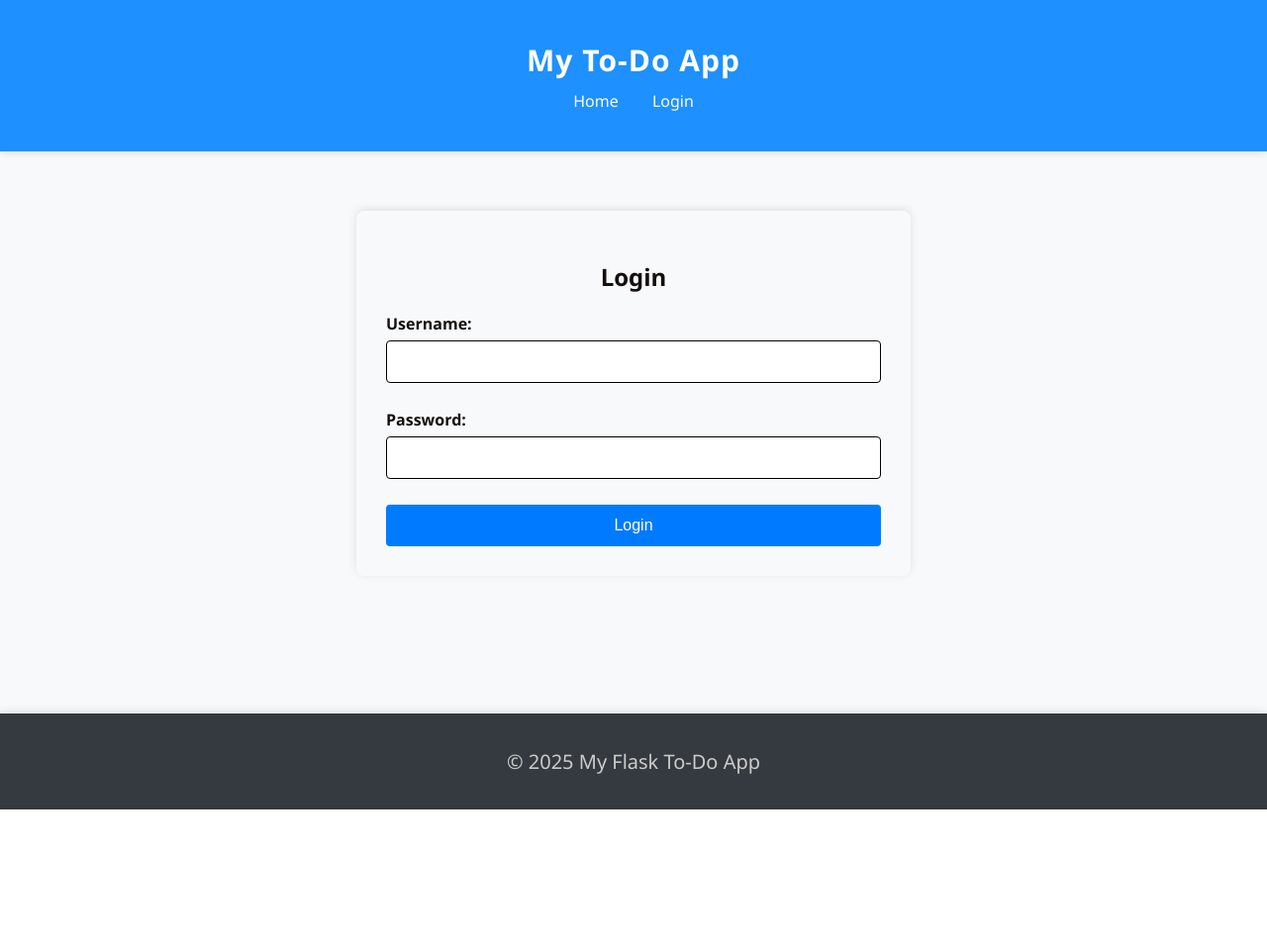
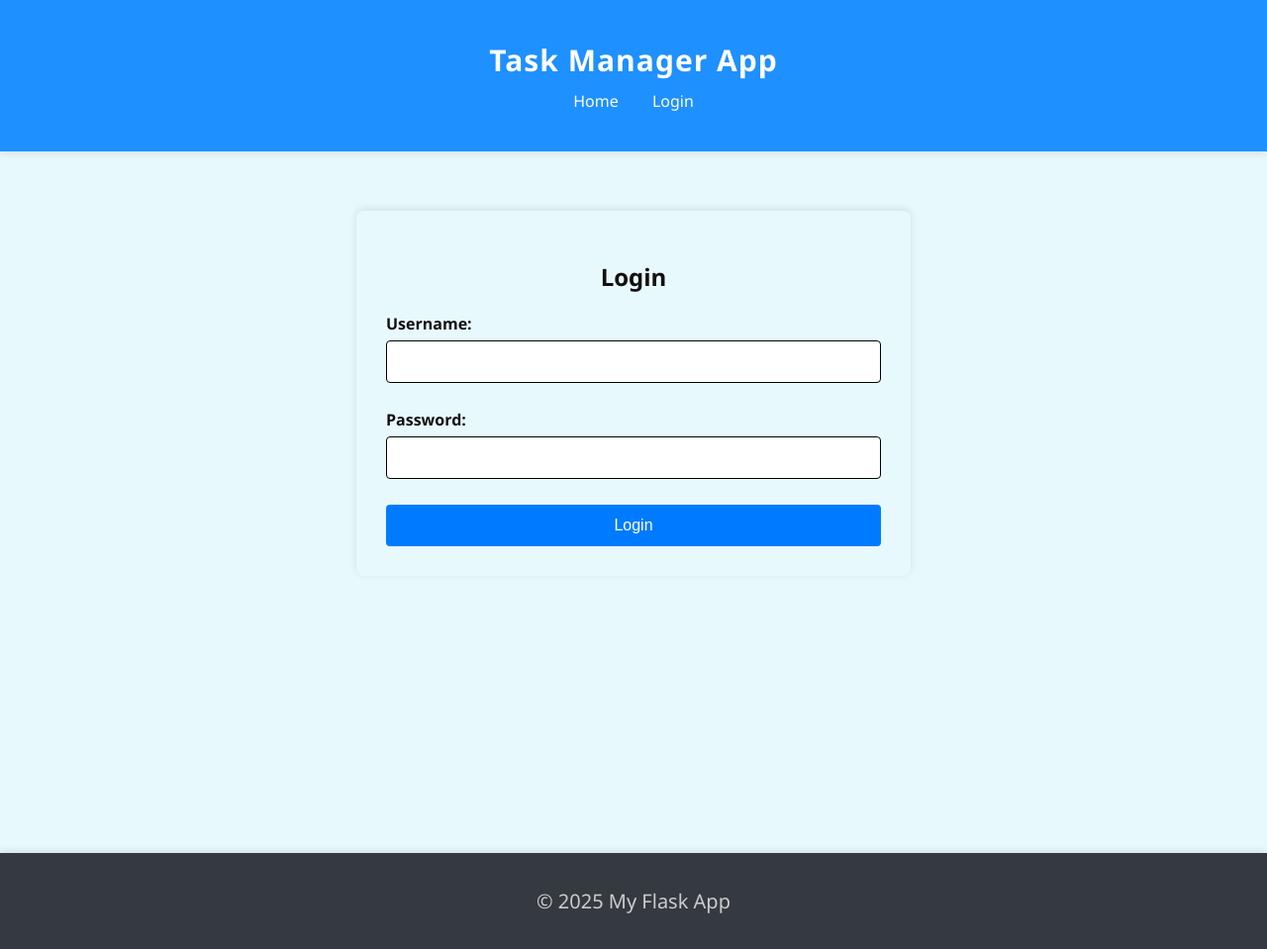
Before and after one commit to aryalodhari/To-Do-app-python, a Flask app: page /login in a window 1280 px wide. Shown: the whole page at 99% size. Before the commit the page ends 818 px from the top, so only its background shows below. Run offline with Flask 3, Linux system fonts and the light colour scheme.

Commit message:
Add some style

```diff
--- a/app/routes/auth.py
+++ b/app/routes/auth.py
@@ -38,5 +38,5 @@ def login():
 @auth_bp.route("/logout")
 def logout():
     session.pop("user", None)
-    flash("Logged out successfully", "info")
+    flash("Logged out successfully", "danger")
     return redirect(url_for("auth.login"))
--- a/app/static/css/style.css
+++ b/app/static/css/style.css
@@ -1,6 +1,6 @@
 body{
     margin: 0;
-    background: #f8f9fa;
+    background: #e7f9fc;
     font-family: 'Segoe UI', Tahoma, Geneva, Verdana, sans-serif;
 }
 .container{
@@ -41,7 +41,7 @@ footer{
     color: #ccc;
     padding: 15px 0;
     text-align: center;
-    margin-top: 79px;
+    margin-top: 220px;
     font-size: 20px;
     box-shadow: 0 -2px 8px rgb(0, 0, 0, 0.1);
 }
@@ -133,6 +133,9 @@ footer p{
 .task-table th{
     background-color: #f2f2f2;
 }
+.no-task{
+    color: red;
+}
 .btn-delete{
     background-color: red;
     color: white;
@@ -165,18 +168,19 @@ footer p{
     border: none;
     color: white;
     border-radius: 4px;
-    background-color: #6c767d;
+    background-color: #8ac2eb;
     cursor: pointer;
 }
 .btn-small:hover{
-    background-color: #495057;
+    background-color: #268ff8;
 }
 .btn-clear{
-    background-color: #dc3545;
+    background-color: #f33346;
     margin-bottom: 10px;
+    color: #fff;
 }
 .btn-clear:hover{
-    background-color: #c82333;
+    background-color: #f40b0b;
 }
 .btn-danger{
     background-color: red;
--- a/app/templates/base.html
+++ b/app/templates/base.html
@@ -3,13 +3,13 @@
 <head>
     <meta charset="UTF-8">
     <meta name="viewport" content="width=device-width, initial-scale=1.0">
-    <title>{% block title %}To-do App{% endblock %}</title>
+    <title>{% block title %}Task App{% endblock %}</title>
     <link rel="stylesheet" href="{{ url_for('static', filename='css/style.css') }}">
 </head>
 <body>
     <header>
         <div class="container">
-            <h1>My To-Do App</h1>
+            <h1>Task Manager App</h1>
             <nav>
                 <a href="{{ url_for('tasks.view_tasks') }}">Home</a>
                 {% if 'user' in session %}
@@ -31,7 +31,7 @@
     </main>
     <footer>
         <div class="container">
-            <p>&copy; {{ 2025 }} My Flask To-Do App</p>
+            <p>&copy; {{ 2025 }} My Flask App</p>
         </div>
     </footer>
 </body>
```
Also changed, not shown: instance/todo.db.
